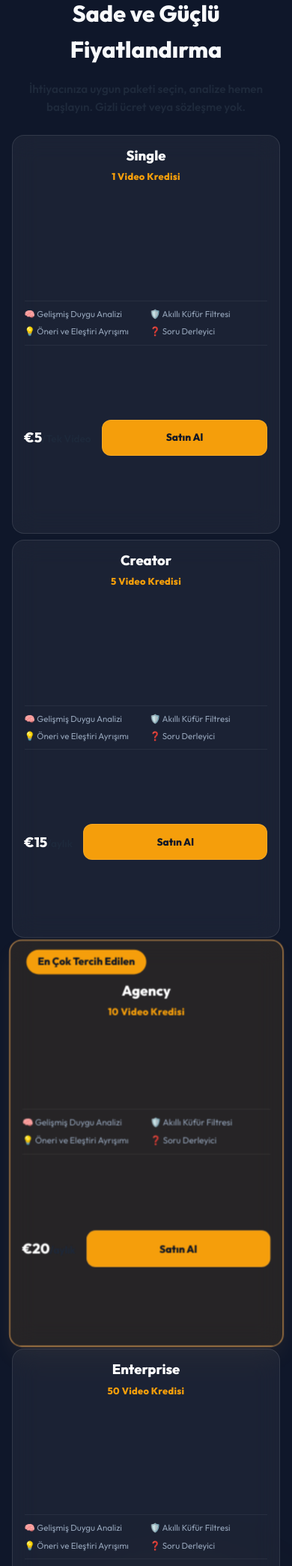
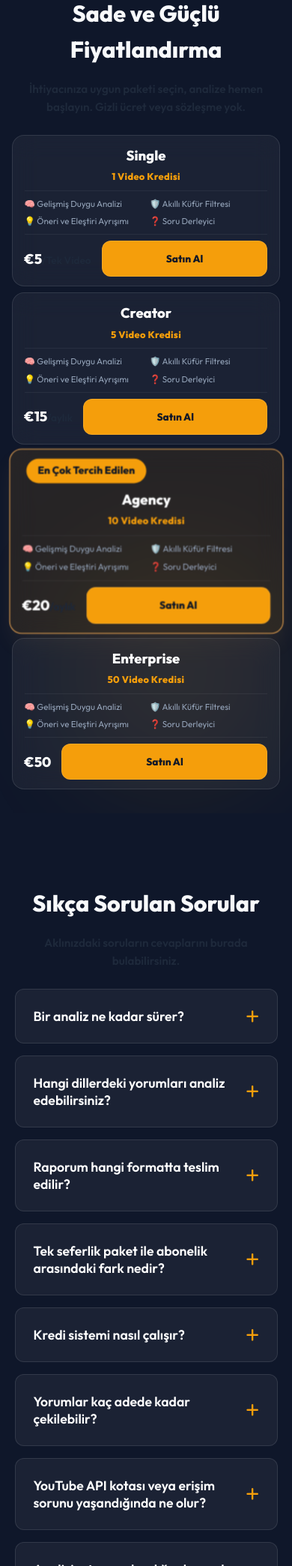
Before and after one commit to fatnarman-debug/youtube-analiz, a FastAPI app: page / in a window 390 px wide. Shown: the part 1817-3906 px from the top of the page at 75% size. Run offline with FastAPI, Linux system fonts and the light colour scheme.

Commit message:
fix: Reset flex-basis on pricing cols in mobile — was forcing 200/230px height

```diff
--- a/static/css/style.css
+++ b/static/css/style.css
@@ -1115,11 +1115,18 @@ footer {
         text-align: center;
     }
 
+    /* flex-basis sıfırla — yoksa column yönünde 200/230px yükseklik zorlar */
+    .pricing-col-name,
+    .pricing-col-feat,
+    .pricing-col-action {
+        flex: none;
+        width: 100%;
+    }
+
     /* Paket adı + kredi: ortalı, dikey */
     .pricing-col-name {
         align-items: center;
         gap: 3px;
-        width: 100%;
     }
 
     .pricing-col-name .pkg-header {
```
